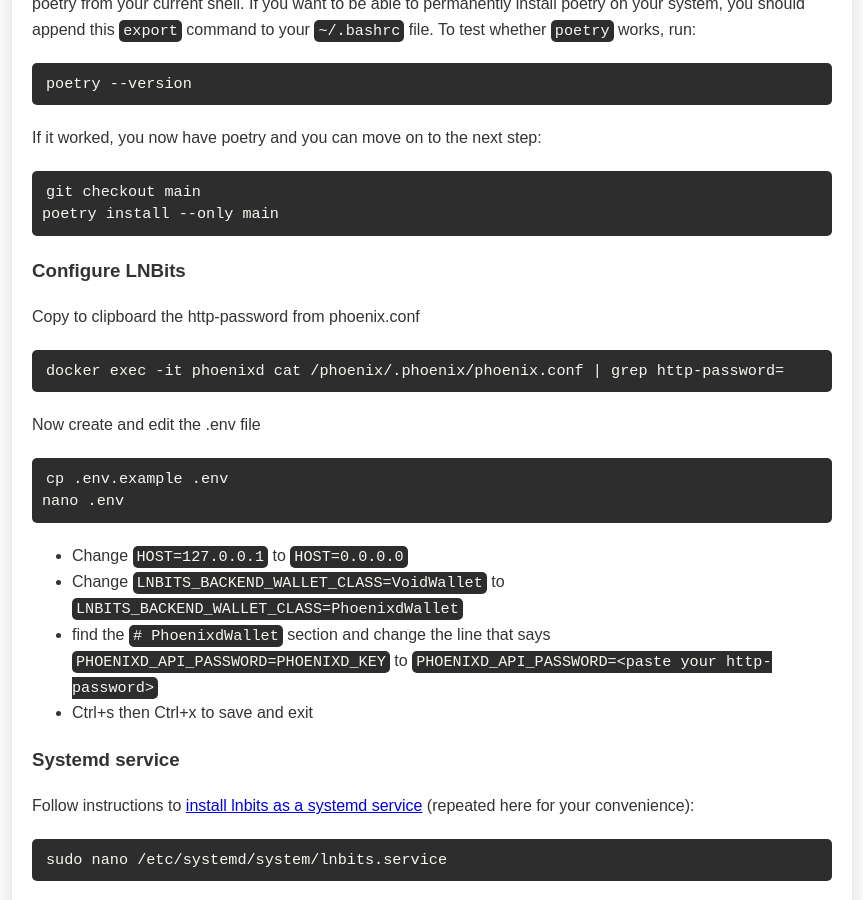
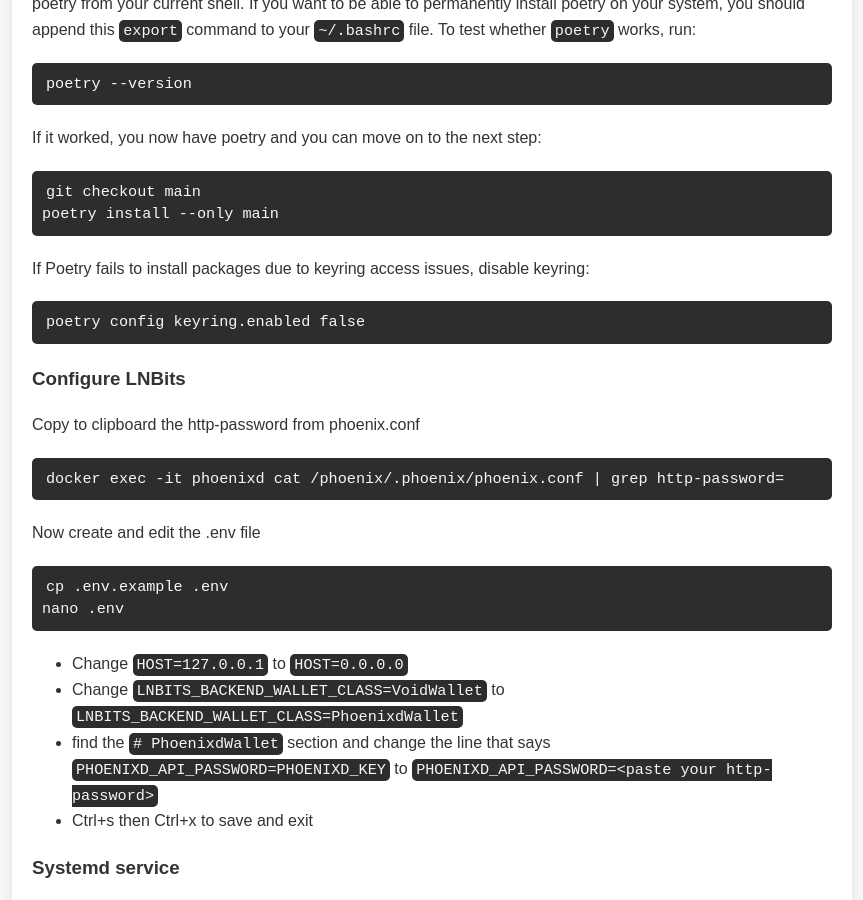
Before and after one commit to chrisguida/tiny-lightning-node-tutorial, a Jekyll site: the page built from _tutorial/04-hub.md, in a window 1280 px wide and 900 px high, scrolled down 726 px. Shown: the whole window, without its empty margins (208-1071 px from the left). Built offline with Jekyll 4.4.1, drawn with Linux system fonts in a browser that asks for light colours.

Commit message:
added poetry keyring note

````diff
--- a/_tutorial/04-hub.md
+++ b/_tutorial/04-hub.md
@@ -38,6 +38,11 @@
 ```
 git checkout main
 poetry install --only main
+```
+
+If Poetry fails to install packages due to keyring access issues, disable keyring:
+```
+poetry config keyring.enabled false
 ```
 ### Configure LNBits
 Copy to clipboard the http-password from phoenix.conf
````
